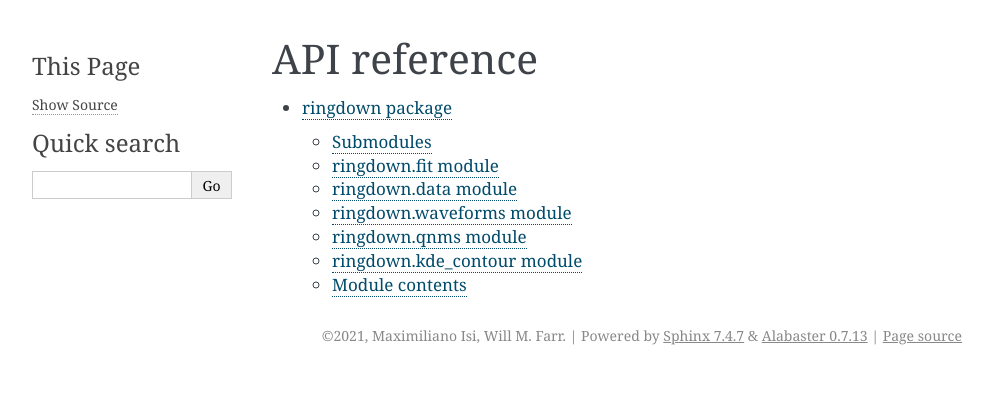
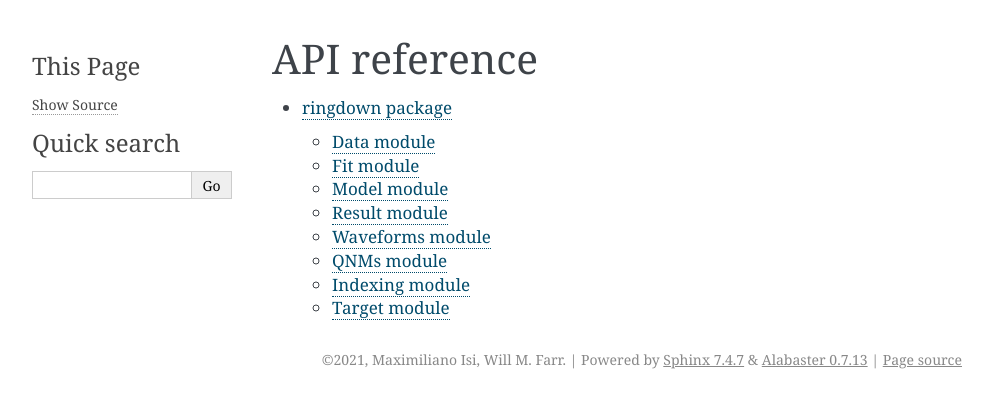
Before and after one commit to maxisi/ringdown, a Sphinx documentation site: the page built from docs/modules.rst, in a window 1280 px wide. Shown: the top 408 px of the page, without its empty margins (148-1141 px from the left). Built offline with Sphinx 7.4.7, drawn with Linux system fonts in a browser that asks for light colours; pages that are not in the unit, such as notebooks, are missing from menus.

Commit message:
api docs rst

```diff
--- a/docs/ringdown.rst
+++ b/docs/ringdown.rst
@@ -1,27 +1,40 @@
 ringdown package
 ================
 
-Submodules
+Data module
+-----------
+
+.. automodule:: ringdown.data
+   :members:
+   :undoc-members:
+   :show-inheritance:
+
+Fit module
 ----------
-
-ringdown.fit module
--------------------
 
 .. automodule:: ringdown.fit
    :members:
    :undoc-members:
    :show-inheritance:
 
-ringdown.data module
---------------------
+Model module
+------------
 
-.. automodule:: ringdown.data
+.. automodule:: ringdown.model
    :members:
    :undoc-members:
    :show-inheritance:
 
-ringdown.waveforms module
--------------------------
+Result module
+-------------
+
+.. automodule:: ringdown.result
+   :members:
+   :undoc-members:
+   :show-inheritance:
+
+Waveforms module
+----------------
 
 .. automodule:: ringdown.waveforms
    :members:
@@ -29,27 +42,26 @@ ringdown.waveforms module
    :show-inheritance:
    :imported-members:
 
-ringdown.qnms module
---------------------
+QNMs module
+-----------
 
 .. automodule:: ringdown.qnms
    :members:
    :undoc-members:
    :show-inheritance:
 
-ringdown.kde\_contour module
-----------------------------
+Indexing module
+---------------
 
-.. automodule:: ringdown.kde_contour
+.. automodule:: ringdown.indexing
    :members:
    :undoc-members:
    :show-inheritance:
 
+Target module
+-------------
 
-Module contents
----------------
-
-.. automodule:: ringdown
+.. automodule:: ringdown.target
    :members:
    :undoc-members:
    :show-inheritance:
```
